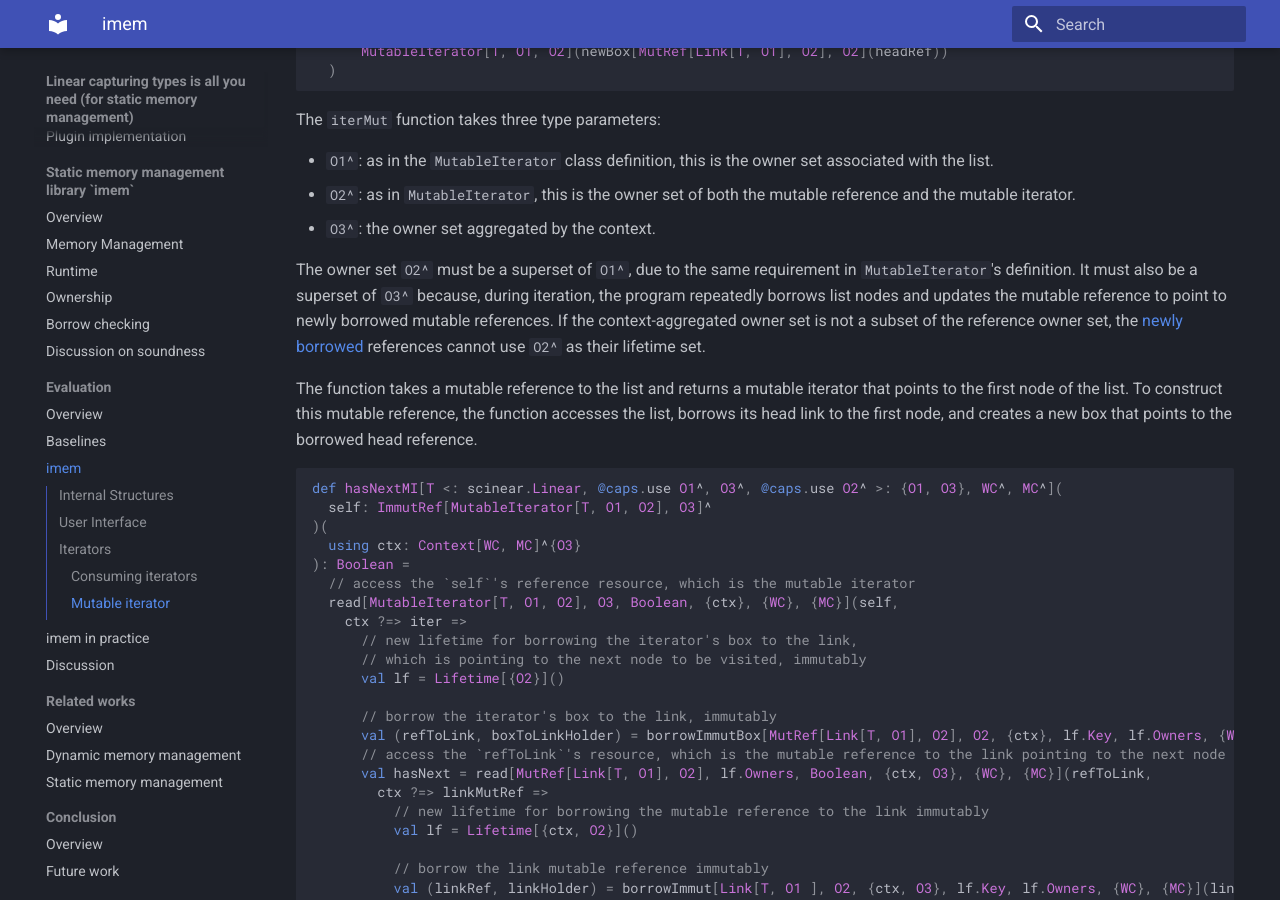
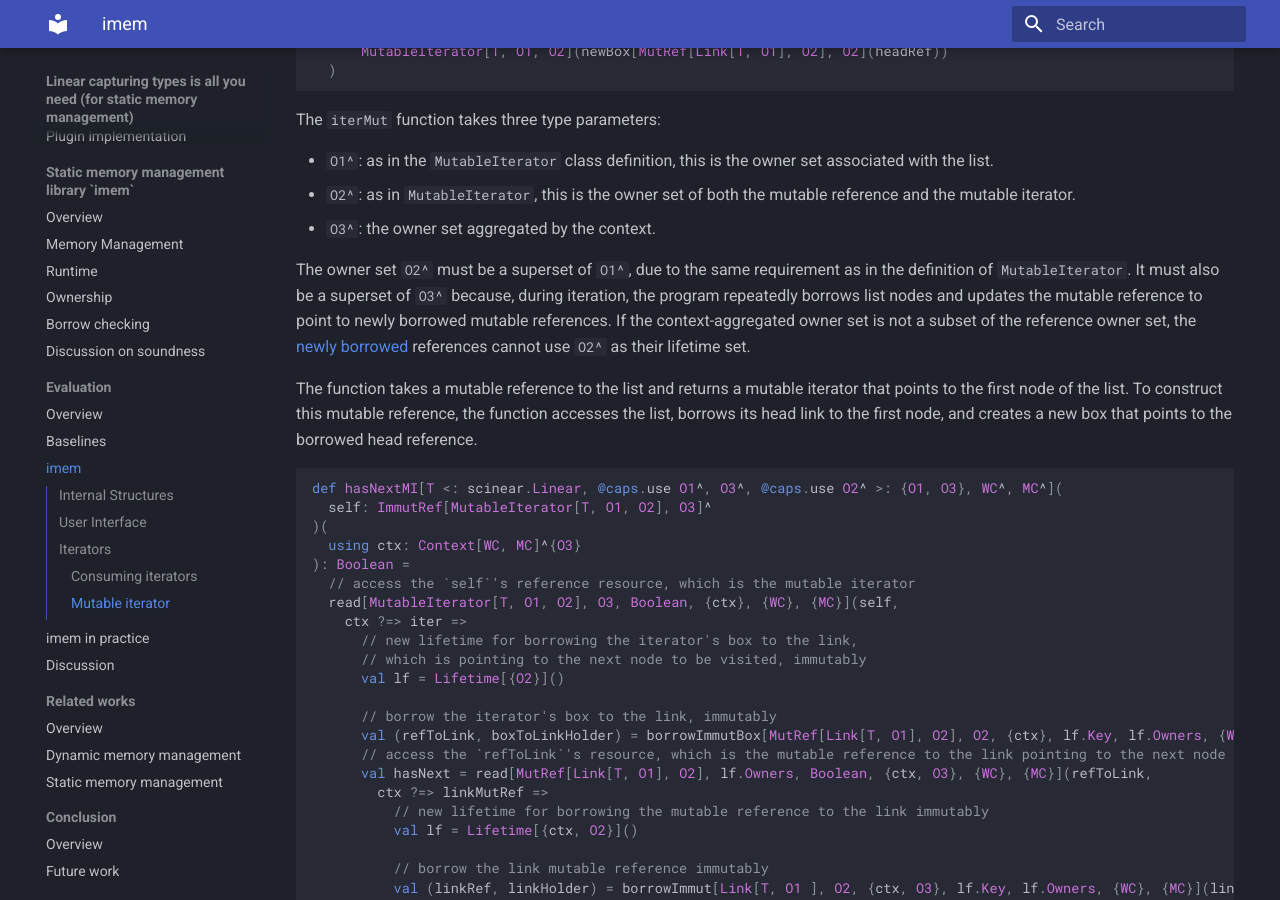
Before and after one commit to amsen20/masters-thesis, an MkDocs documentation site: the page built from docs/evaluation/imem.md, in a window 1280 px wide and 900 px high, scrolled down 14997 px. Built offline with MkDocs 1.6.1 and Material for MkDocs 9.7.7, drawn with Linux system fonts in a browser that asks for light colours.

Commit message:
Update docs/evaluation/imem.md
Co-authored-by: Ondřej Lhoták <olhotak@uwaterloo.ca>

```diff
--- a/docs/evaluation/imem.md
+++ b/docs/evaluation/imem.md
@@ -750,7 +750,7 @@ The `iterMut` function takes three type parameters:
 - `O2^`: as in `MutableIterator`, this is the owner set of both the mutable reference and the mutable iterator.
 - `O3^`: the owner set aggregated by the context.
 
-The owner set `O2^` must be a superset of `O1^`, due to the same requirement in `MutableIterator`'s definition.
+The owner set `O2^` must be a superset of `O1^`, due to the same requirement as in the definition of `MutableIterator`.
 It must also be a superset of `O3^` because, during iteration, the program repeatedly borrows list nodes and updates the mutable reference to point to newly borrowed mutable references.
 If the context-aggregated owner set is not a subset of the reference owner set, the [newly borrowed](../imem/borrow-checking.md#context-owner-aggregation) references cannot use `O2^` as their lifetime set.
 
```
